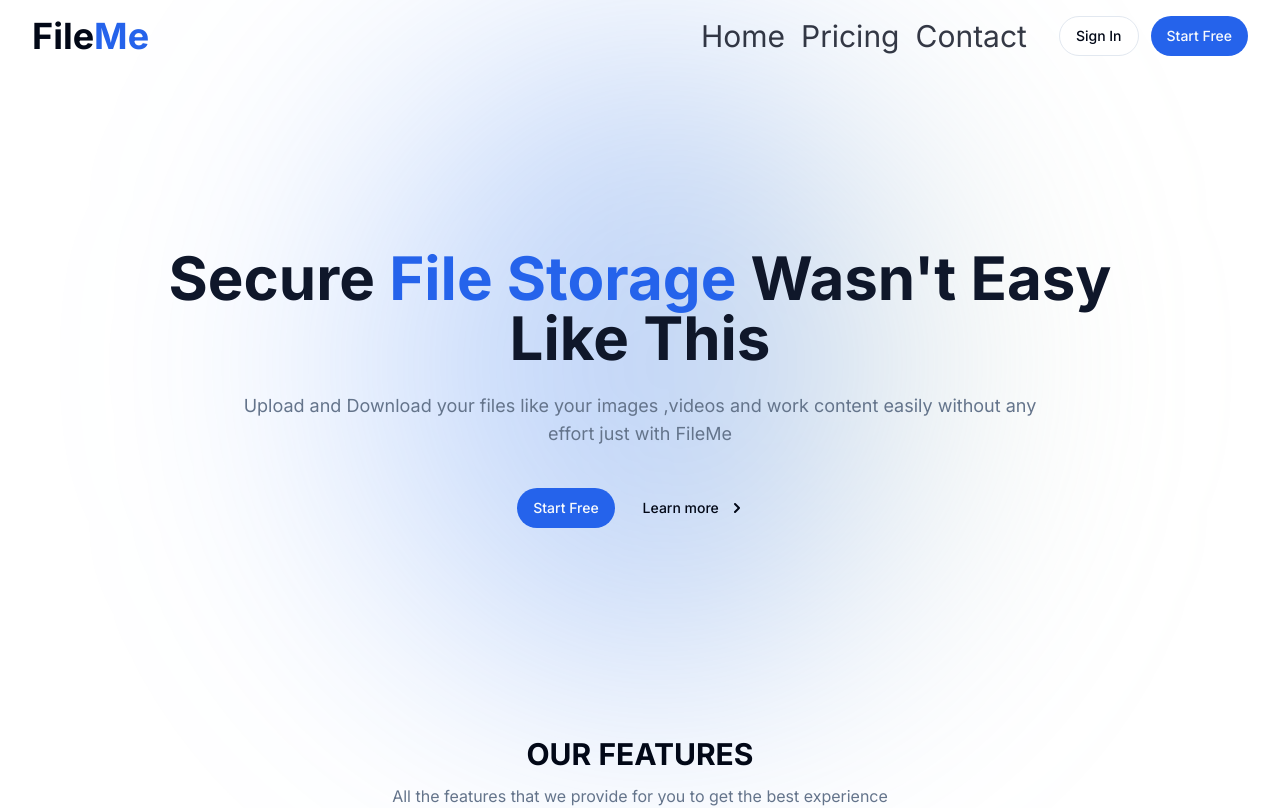
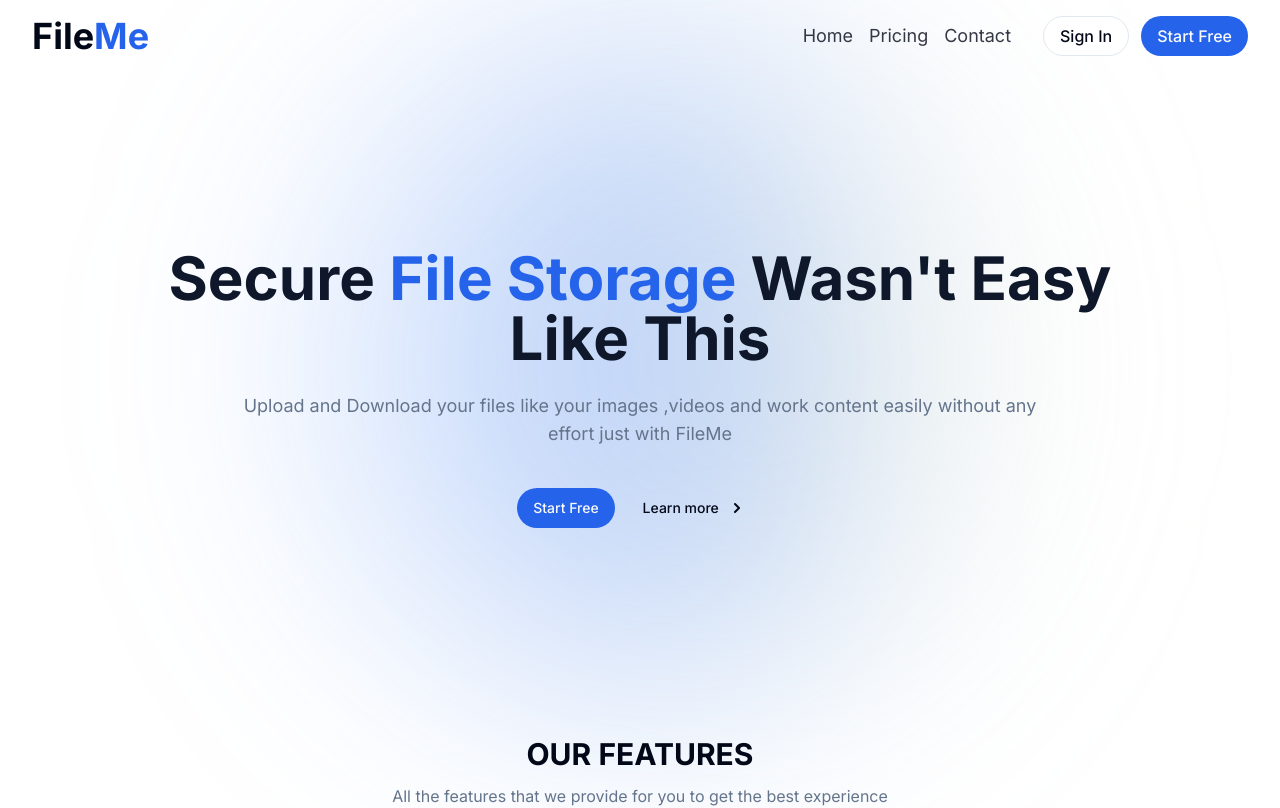
Before and after one commit to MESSELMIyahya/Fileme, a Next.js app: page / in a window 1280 px wide. Shown: the top 808 px of the page. Built offline with nearby package versions, Linux system fonts and the light colour scheme.

Commit message:
Header Virsion 1

```diff
--- a/src/components/Header/components/HeaderNavMenu.tsx
+++ b/src/components/Header/components/HeaderNavMenu.tsx
@@ -1,9 +1,6 @@
 "use client"
 
-import { Accordion, AccordionItem, AccordionTrigger } from "@/components/ui/accordion";
 import { Button } from "@/components/ui/button";
-import { Dialog, DialogContent, DialogDescription, DialogHeader, DialogTitle, DialogTrigger } from "@/components/ui/dialog";
-import { Sheet, SheetContent, SheetDescription, SheetHeader, SheetTitle, SheetTrigger } from "@/components/ui/sheet";
 import { cn } from "@/lib/utils";
 import Link from "next/link";
 import { useEffect, useState } from "react";
@@ -19,28 +16,41 @@ function HeaderNavMenu({ }: Props) {
     const [navbarToggle,setNavbarToggle] = useState(false)
 
     useEffect(()=>{
-
+        // remove the scrollbar when the menu is open
         if(navbarToggle){
             window.document.body.classList.add('no-scrollbar');
         }else{
             window.document.body.classList.remove('no-scrollbar');
         }
 
+        // this will be called whenever the window gets resized
+        const resized = () =>{
+            if(navbarToggle){
+                setNavbarToggle(false)
+            }
+        }
+
+        window.addEventListener('resize',resized)
+
+        return () =>{
+            // remove the event listener
+            window.removeEventListener('resize',resized);
+        }
     },[navbarToggle])
 
     return (<nav className="flex gap-4 items-center">
 
-        <div className={cn('md:gap-8 gap-4 md:items-center md:w-auto md:h-auto md:relative absolute w-full h-[100vh] ',navbarToggle ? "flex flex-col items-center p-12 md:p-0 md:flex-row  top-full left-0 z-40 bg-card/20  backdrop-blur-sm  md:backdrop-blur-none ":"md:flex hidden")}>
+        <div className={cn('md:gap-8 gap-4 md:items-center md:w-auto md:h-auto md:relative absolute w-full h-[100vh] ',navbarToggle ? " flex flex-col items-center p-12 md:p-0 md:flex-row  top-full left-0 z-40 bg-card/20  backdrop-blur-sm  md:backdrop-blur-none ":"md:flex hidden")}>
 
-            <div className="md:flex hidden items-center gap-4">
-                <Link href='/'        className="text-3xl text-foreground/80 transition-colors hover:text-primary">Home</Link>
-                <Link href='/pricing' className="text-3xl text-foreground/80 transition-colors hover:text-primary">Pricing</Link>
-                <Link href='/'        className="text-3xl text-foreground/80 transition-colors hover:text-primary">Contact</Link>
+            <div className="flex md:flex-row flex-col items-center gap-4 mb-8 md:mb-0">
+                <Link href='/'        className="text-3xl md:text-lg text-foreground/80 transition-colors hover:text-primary py-2 px-3 bg-card rounded-md w-[7em] text-center md:bg-transparent md:p-0 md:rounded-none md:w-auto">Home</Link>
+                <Link href='/pricing' className="text-3xl md:text-lg text-foreground/80 transition-colors hover:text-primary py-2 px-3 bg-card rounded-md w-[7em] text-center md:bg-transparent md:p-0 md:rounded-none md:w-auto">Pricing</Link>
+                <Link href='/'        className="text-3xl md:text-lg text-foreground/80 transition-colors hover:text-primary py-2 px-3 bg-card rounded-md w-[7em] text-center md:bg-transparent md:p-0 md:rounded-none md:w-auto">Contact</Link>
             </div>
 
-            <div className="flex items-center gap-3">
-                <Button variant="outline" className="rounded-full">Sign In</Button>
-                <Button className="rounded-full">Start Free</Button>
+            <div className="flex md:flex-row w-full md:w-auto  flex-col items-center gap-3">
+                <Button variant="outline" className="rounded-full w-full md:w-auto text-lg h-[3em] md:text-base md:h-10 ">Sign In</Button>
+                <Button                   className="rounded-full w-full md:w-auto text-lg h-[3em] md:text-base md:h-10 ">Start Free</Button>
             </div>
 
         </div>
```
